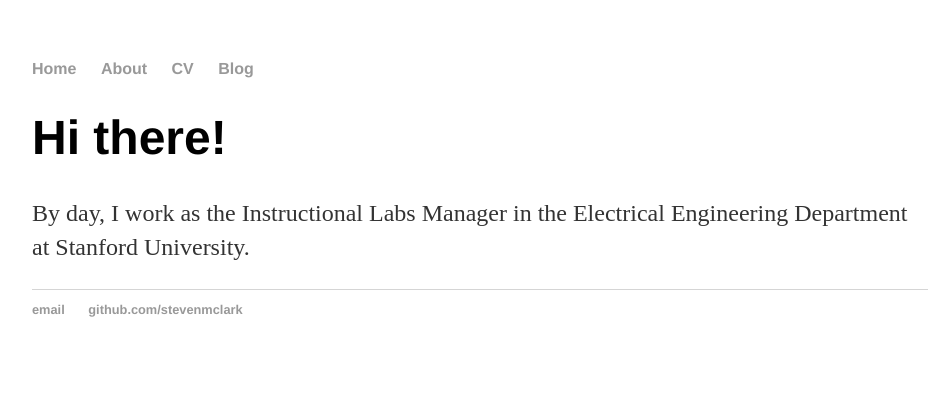
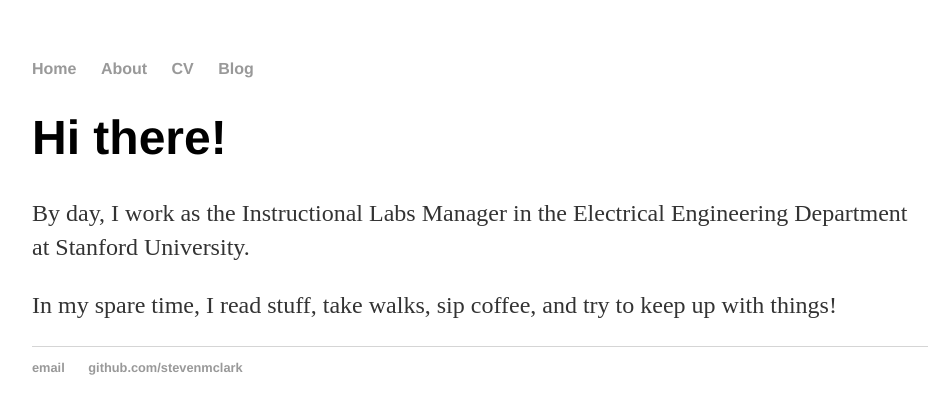
Before and after one commit to stevenmclark/stevenmclark.github.io, a Jekyll site: the page built from about/index.html, in a window 1280 px wide. Shown: the top 414 px of the page, without its empty margins (160-1099 px from the left). Built offline with Jekyll 4.4.1, drawn with Linux system fonts in a browser that asks for light colours.

Commit message:
Update index.html

```diff
--- a/about/index.html
+++ b/about/index.html
@@ -4,6 +4,7 @@ title: Steven Clark - About page
 ---
 <div class="blurb">
 	<h1>Hi there!</h1>
-	<p>By day, I work as the Instructional Labs Manager in the Electrical Engineering Department at Stanford University.</a></p>
+	<p>By day, I work as the Instructional Labs Manager in the Electrical Engineering Department at Stanford University.</p>
+	<p>In my spare time, I read stuff, take walks, sip coffee, and try to keep up with things!</p>
 </div>
 <!-- /.blurb -->
```
